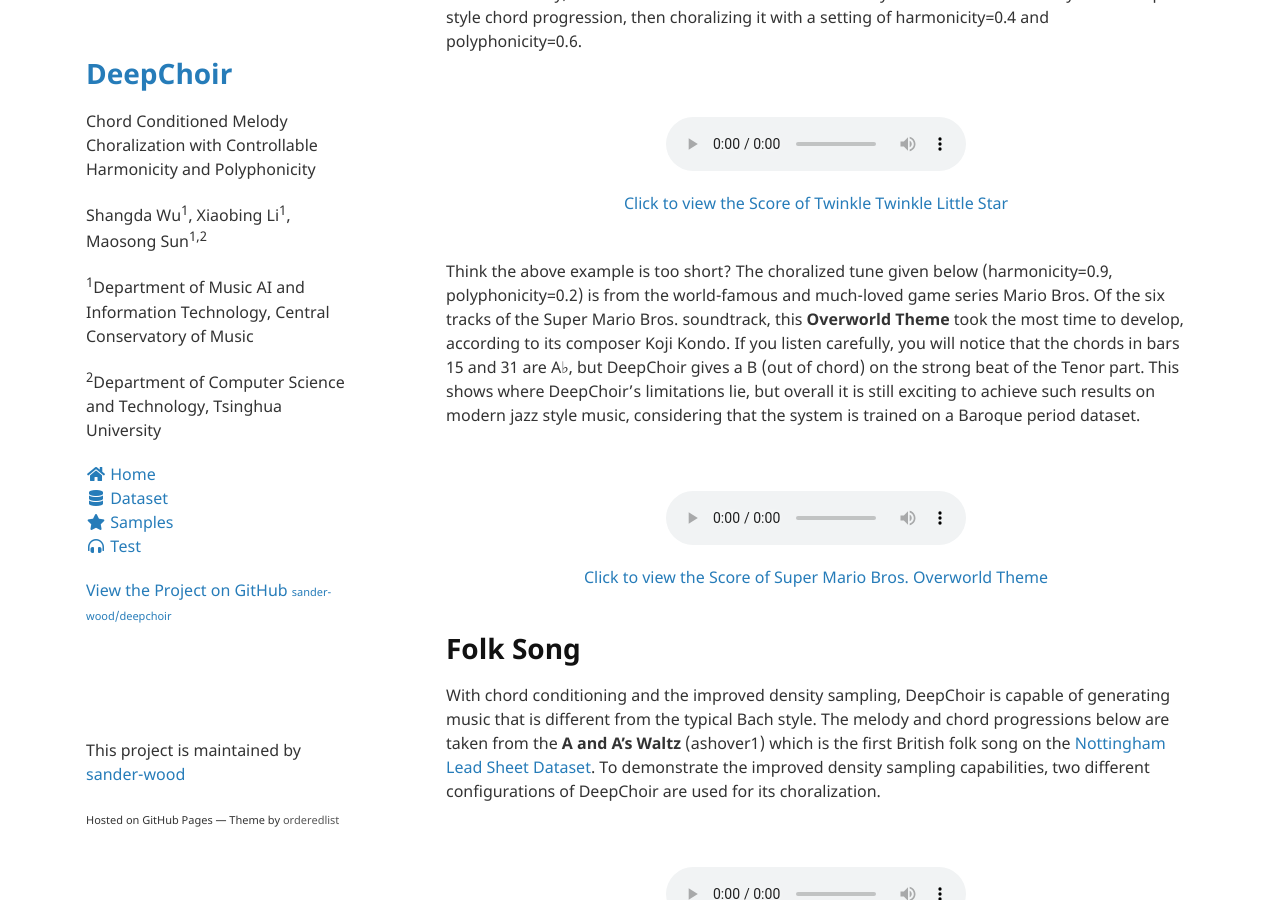
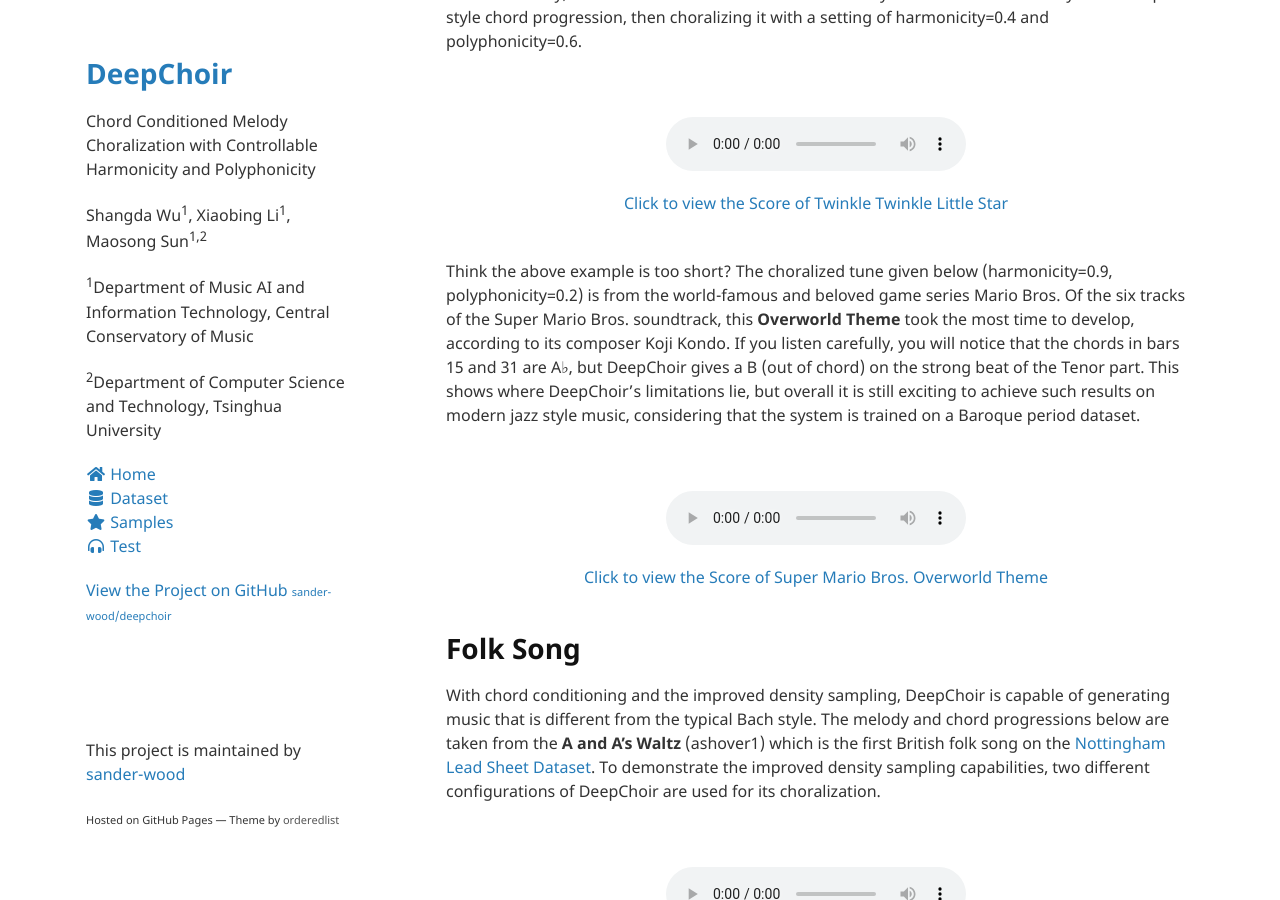
Before and after one commit to sander-wood/deepchoir, a Jekyll site: the page built from samples.md, in a window 1280 px wide and 900 px high, scrolled down 505 px. Built offline with Jekyll 4.4.1, drawn with Linux system fonts in a browser that asks for light colours; nearby versions of some CDN libraries.

Commit message:
Update samples.md

```diff
--- a/samples.md
+++ b/samples.md
@@ -20,7 +20,7 @@ To give you a better understanding of what DeepChoir is capable of, we further r
 <center><a id="score_2" href="samples/famous_tune/little star-h0.4-p0.6.pdf" target="_blank">Click to view the Score of Twinkle Twinkle Little Star</a></center>
 <br>
 
-Think the above example is too short? The choralized tune given below (harmonicity=0.9, polyphonicity=0.2) is from the world-famous and much-loved game series Mario Bros. Of the six tracks of the Super Mario Bros. soundtrack, this **Overworld Theme** took the most time to develop, according to its composer Koji Kondo. If you listen carefully, you will notice that the chords in bars 15 and 31 are A♭, but DeepChoir gives a B (out of chord) on the strong beat of the Tenor part. This shows where DeepChoir’s limitations lie, but overall it is still exciting to achieve such results on modern jazz style music, considering that the system is trained on a Baroque period dataset.
+Think the above example is too short? The choralized tune given below (harmonicity=0.9, polyphonicity=0.2) is from the world-famous and beloved game series Mario Bros. Of the six tracks of the Super Mario Bros. soundtrack, this **Overworld Theme** took the most time to develop, according to its composer Koji Kondo. If you listen carefully, you will notice that the chords in bars 15 and 31 are A♭, but DeepChoir gives a B (out of chord) on the strong beat of the Tenor part. This shows where DeepChoir’s limitations lie, but overall it is still exciting to achieve such results on modern jazz style music, considering that the system is trained on a Baroque period dataset.
 
 <br>
 <audio id="audio_3" src="samples/famous_tune/mario-h0.9-p-0.2.mp3" type="audio/mpeg" controls controlsList="nodownload">Your browser does not support the audio element.</audio>
```
